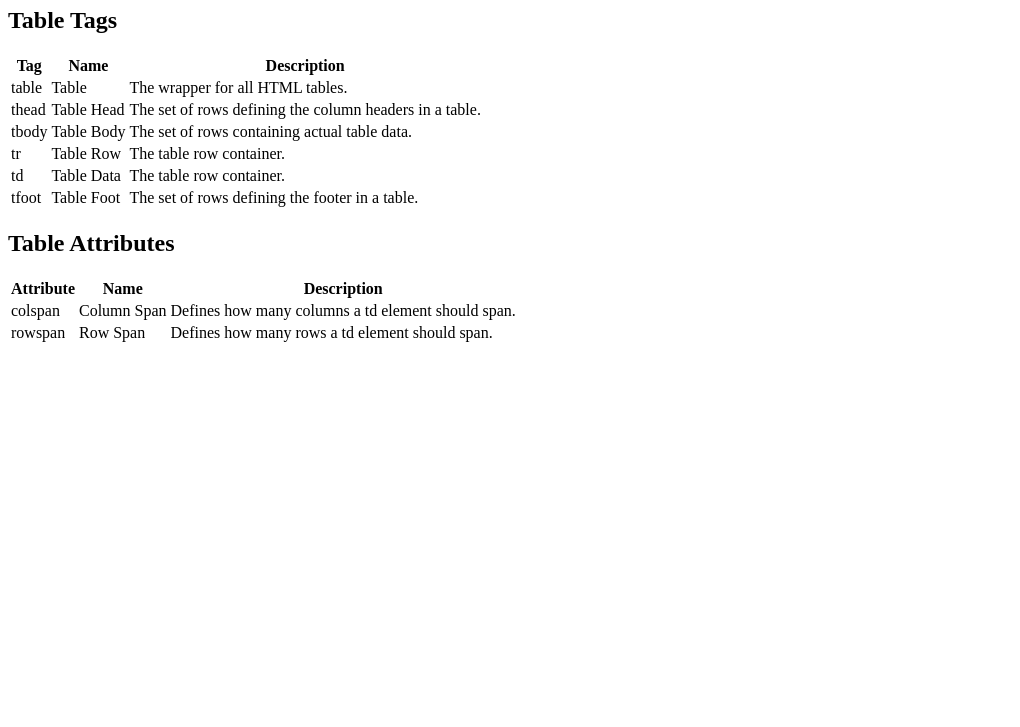
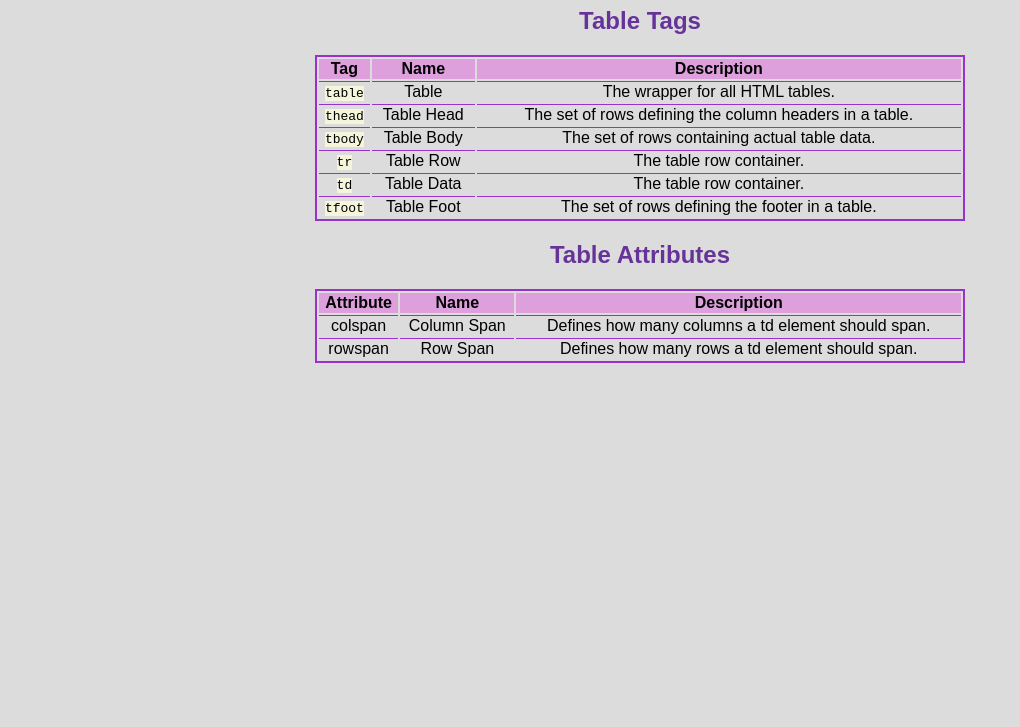
Before and after one commit to lfollis/html-cheatsheet, a plain HTML site: page index.html in a window 1280 px wide. Shown: the part 73-800 px from the top of the page, without its empty margins (0-1020 px from the left). Drawn offline with Linux system fonts and the light colour scheme.

Commit message:
final commit. Added css styling

```diff
--- a/index.html
+++ b/index.html
@@ -17,32 +17,32 @@
         </thead>
         <tbody>
             <tr>
-                <td><span class="">table</span></td>
+                <td><span class="code">table</span></td>
                 <td>Table</td>
                 <td>The wrapper for all HTML tables.</td>
             </tr>
             <tr>
-                <td><span class="">thead</span></td>
+                <td><span class="code">thead</span></td>
                 <td>Table Head</td>
                 <td>The set of rows defining the column headers in a table.</td>
             </tr>
             <tr>
-                <td><span class="">tbody</span></td>
+                <td><span class="code">tbody</span></td>
                 <td>Table Body</td>
                 <td>The set of rows containing actual table data.</td>
             </tr>
             <tr>
-                <td><span class="">tr</span></td>
+                <td><span class="code">tr</span></td>
                 <td>Table Row</td>
                 <td>The table row container.</td>
             </tr>
             <tr>
-                <td><span class="">td</span></td>
+                <td><span class="code">td</span></td>
                 <td>Table Data</td>
                 <td>The table row container.</td>
             </tr>
             <tr>
-                <td><span class="">tfoot</span></td>
+                <td><span class="code">tfoot</span></td>
                 <td>Table Foot</td>
                 <td>The set of rows defining the footer in a table.</td>
             </tr>
--- a/resources/css/style.css
+++ b/resources/css/style.css
@@ -0,0 +1,28 @@
+body {
+    text-align: center;
+    font-family: Arial, Helvetica, sans-serif;
+    background-color: gainsboro;
+}
+
+table {
+    border: 2px solid darkorchid;
+    width: 650px;
+    margin: 0 auto;
+}
+
+h2 {
+    color: rebeccapurple;
+}
+
+thead {
+    background-color: plum;
+}
+
+td {
+    border-top: 1px solid darkorchid;
+}
+
+.code {
+    font-family: monospace;
+    background-color: beige;
+}
```
